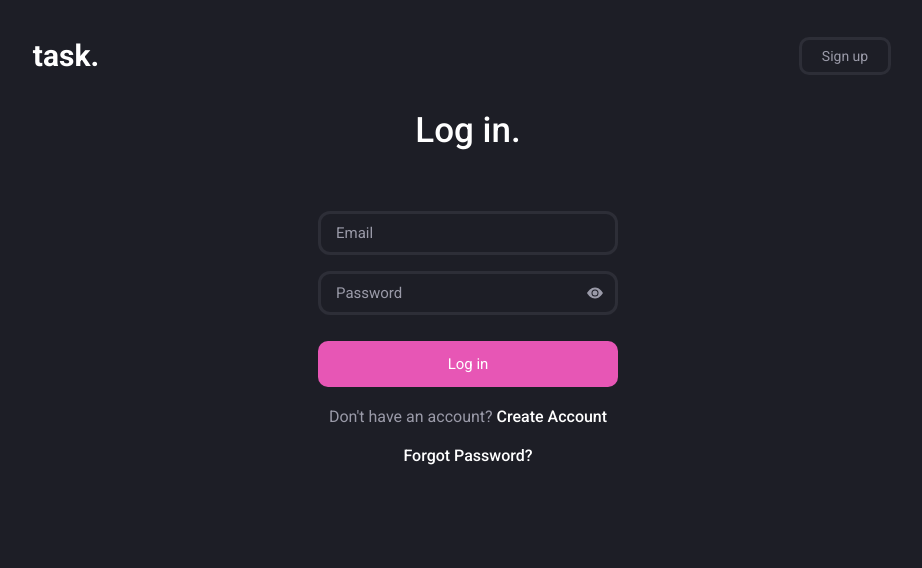
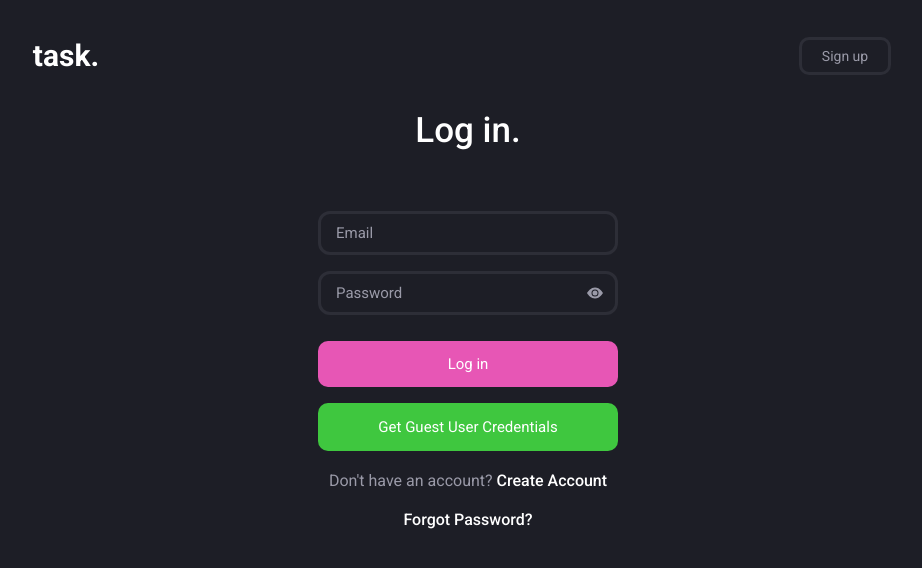
Before and after one commit to KishorBhagat/React-Todo-App, a React (Vite) app: page /login in a window 1280 px wide. Shown: the top 568 px of the page, without its empty margins (172-1094 px from the left). Built offline with nearby package versions, Linux system fonts and the light colour scheme; no server answers.

Commit message:
feat: Guest User Login

```diff
--- a/src/pages/Login.jsx
+++ b/src/pages/Login.jsx
@@ -118,6 +118,7 @@ const StyledLogin = styled.section`
             button[type=submit]{
                 height: 46px;
                 margin: 10px 0;
+                margin-bottom: 0;
                 font-size: 15px;
                 cursor: pointer;
                 color: white;
@@ -161,6 +162,13 @@ const StyledLogin = styled.section`
                 svg{
                     background-color: inherit;
                 }
+            }
+            .guest-login-btn{
+                background-color: #3fc73f;
+                font-size: 15px;
+                cursor: pointer;
+                color: white;
+                margin-bottom: 10px;
             }
 
         }
@@ -254,6 +262,24 @@ const Login = () => {
             })
     }
 
+    const [isGuestLogging, setIsGuestLogging] = useState(false);
+    const guestLogin = (e) => {
+        setIsGuestLogging(true);
+        const guestCredentials = {
+            email: "guest@gmail.com",
+            password: "guest@123"
+        }
+        const form = document.querySelector('.form');
+        const showBtn = document.querySelector('.show-btn');
+        setTimeout(() => {
+            form[0].value = guestCredentials.email;
+            form[1].value = guestCredentials.password;
+            showBtn.style.display = "none";
+            e.target.style.display = "none";
+            setShowPassword(false);
+            setIsGuestLogging(false);
+        }, 1500)
+    }
 
     return (
         <StyledLogin>
@@ -294,6 +320,12 @@ const Login = () => {
                             :
                             <button type="submit" className="btn">Log in</button>
                     }
+                    {
+                        isGuestLogging ?
+                            <button onClick={guestLogin} type="button" className="btn guest-login-btn" disabled><Spinner /></button>
+                            :
+                            <button onClick={guestLogin} type="button" className="btn guest-login-btn">Get Guest User Credentials</button>
+                    }
                 </form>
                 <p><span>Don't have an account?</span> <Link to="/signup">Create Account</Link></p>
                 <p><Link to="/forgotpassword">Forgot Password?</Link></p>
```
